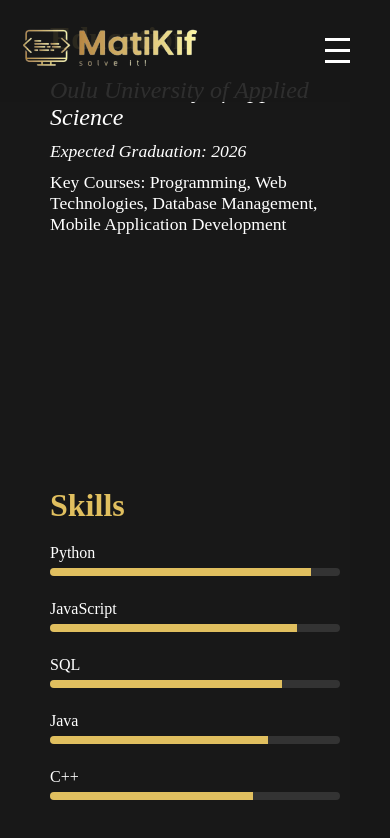
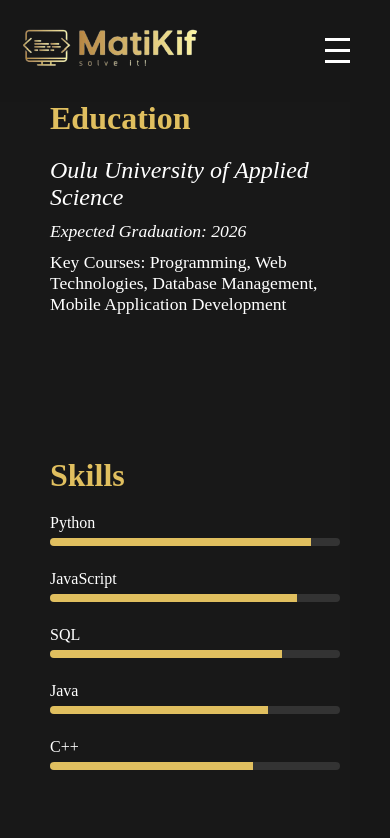
Before and after one commit to matusala3/Portfolio, a React (Vite) app: page /education in a window 390 px wide. Shown: the top 838 px of the page. Built offline with nearby package versions, Linux system fonts and the light colour scheme.

Commit message:
Refactor CSS styles in App.css

```diff
--- a/src/App.css
+++ b/src/App.css
@@ -14,11 +14,31 @@
   box-sizing: border-box;
 }
 
+html,
+body {
+  height: 100%;
+  margin: 0;
+  padding: 0;
+  overflow-x: hidden; /* Prevent horizontal scrolling */
+}
+
+#root {
+  min-height: 100vh; /* Ensure the root element takes at least the full viewport height */
+  display: flex;
+  flex-direction: column;
+}
+
 body {
   font-family: var(--font-family);
   background-color: var(--background-color);
   color: var(--text-color);
   overflow-x: hidden;
+}
+
+.page-content {
+  flex: 1; /* Allow the content to grow and fill the available space */
+  overflow-y: auto; /* Enable vertical scrolling */
+  padding: 20px; /* Add some padding for aesthetics */
 }
 
 /* Navbar Styles */
@@ -447,9 +467,12 @@ p {
 
   .profile,
   .reach-out,
-  .content-section .education,
   .content-section .skills {
     width: 100%;
-    margin: 20px 0;
+    margin: 50px 0;
+  }
+  .content-section .education {
+    width: 100%;
+    margin-top: 100px;
   }
 }
```
